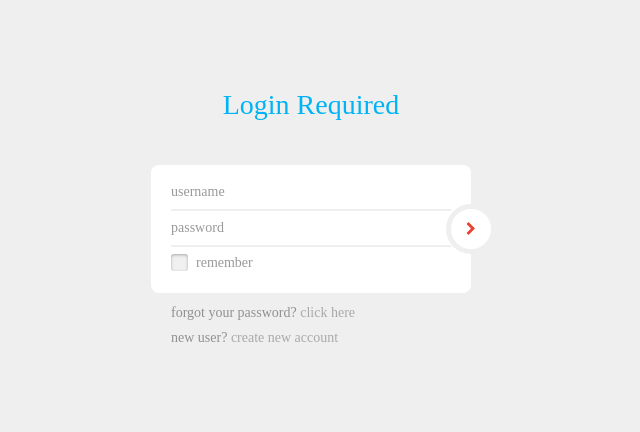
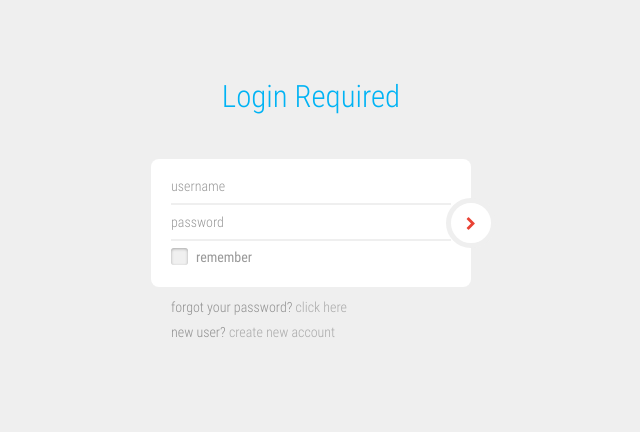
Before and after one commit to sagar767/inventory, a PHP site: page /login in a window 1280 px wide. Shown: the top 432 px of the page, without its empty margins (329-969 px from the left). Run offline with PHP 8.4, Linux system fonts and the light colour scheme.

```diff
--- a/css/login.css
+++ b/css/login.css
@@ -22,7 +22,9 @@
 html, body {
 	background: #efefef;
 	padding: 10px;
-	font-family: 'Varela Round';
+	font-family: 'Roboto Condensed' !important;
+    font-style: normal;
+    font-weight: 300;
 }
 /*=== 2. Anchor Link ===*/
 a {
@@ -277,9 +279,8 @@ label:after, [type="radio"]:checked + label:after {
 /*=== 9. Misc ===*/
 .logo {
 	padding: 15px 0;
-	font-size: 2em;
+	font-size: 2.2em;
 	color: #00B3F4;
-	font-weight: normal;
 	text-align: center;
 }
 label {
--- /dev/null
+++ b/css/roboto-condensed.css
@@ -0,0 +1,112 @@
+/* cyrillic-ext */
+@font-face {
+  font-family: 'Roboto Condensed';
+  font-style: normal;
+  font-weight: 300;
+  src: local('Roboto Condensed Light'), local('RobotoCondensed-Light'), url(https://fonts.gstatic.com/s/robotocondensed/v13/b9QBgL0iMZfDSpmcXcE8nE8xhg-WlD4iG4AP-V7QxYA.woff2) format('woff2');
+  unicode-range: U+0460-052F, U+20B4, U+2DE0-2DFF, U+A640-A69F;
+}
+/* cyrillic */
+@font-face {
+  font-family: 'Roboto Condensed';
+  font-style: normal;
+  font-weight: 300;
+  src: local('Roboto Condensed Light'), local('RobotoCondensed-Light'), url(https://fonts.gstatic.com/s/robotocondensed/v13/b9QBgL0iMZfDSpmcXcE8nN_eC2PfU-cUGGN7U-FIfKc.woff2) format('woff2');
+  unicode-range: U+0400-045F, U+0490-0491, U+04B0-04B1, U+2116;
+}
+/* greek-ext */
+@font-face {
+  font-family: 'Roboto Condensed';
+  font-style: normal;
+  font-weight: 300;
+  src: local('Roboto Condensed Light'), local('RobotoCondensed-Light'), url(https://fonts.gstatic.com/s/robotocondensed/v13/b9QBgL0iMZfDSpmcXcE8nLvM2QJLsjx6Keu1D2MYodo.woff2) format('woff2');
+  unicode-range: U+1F00-1FFF;
+}
+/* greek */
+@font-face {
+  font-family: 'Roboto Condensed';
+  font-style: normal;
+  font-weight: 300;
+  src: local('Roboto Condensed Light'), local('RobotoCondensed-Light'), url(https://fonts.gstatic.com/s/robotocondensed/v13/b9QBgL0iMZfDSpmcXcE8nNd5cRMOq5PeG3VabknWPxo.woff2) format('woff2');
+  unicode-range: U+0370-03FF;
+}
+/* vietnamese */
+@font-face {
+  font-family: 'Roboto Condensed';
+  font-style: normal;
+  font-weight: 300;
+  src: local('Roboto Condensed Light'), local('RobotoCondensed-Light'), url(https://fonts.gstatic.com/s/robotocondensed/v13/b9QBgL0iMZfDSpmcXcE8nLpX8dGXLalyu5OokvgDQcs.woff2) format('woff2');
+  unicode-range: U+0102-0103, U+1EA0-1EF1, U+20AB;
+}
+/* latin-ext */
+@font-face {
+  font-family: 'Roboto Condensed';
+  font-style: normal;
+  font-weight: 300;
+  src: local('Roboto Condensed Light'), local('RobotoCondensed-Light'), url(https://fonts.gstatic.com/s/robotocondensed/v13/b9QBgL0iMZfDSpmcXcE8nPVFL0ofnRu5Y2lP-UpEUGU.woff2) format('woff2');
+  unicode-range: U+0100-024F, U+1E00-1EFF, U+20A0-20AB, U+20AD-20CF, U+2C60-2C7F, U+A720-A7FF;
+}
+/* latin */
+@font-face {
+  font-family: 'Roboto Condensed';
+  font-style: normal;
+  font-weight: 300;
+  src: local('Roboto Condensed Light'), local('RobotoCondensed-Light'), url(https://fonts.gstatic.com/s/robotocondensed/v13/b9QBgL0iMZfDSpmcXcE8nBBQ_Gf4FfI8J4SYljBAylk.woff2) format('woff2');
+  unicode-range: U+0000-00FF, U+0131, U+0152-0153, U+02C6, U+02DA, U+02DC, U+2000-206F, U+2074, U+20AC, U+2212, U+2215, U+E0FF, U+EFFD, U+F000;
+}
+/* cyrillic-ext */
+@font-face {
+  font-family: 'Roboto Condensed';
+  font-style: normal;
+  font-weight: 400;
+  src: local('Roboto Condensed'), local('RobotoCondensed-Regular'), url(https://fonts.gstatic.com/s/robotocondensed/v13/Zd2E9abXLFGSr9G3YK2MsDrvev4WAjW489CRDHIkJ90.woff2) format('woff2');
+  unicode-range: U+0460-052F, U+20B4, U+2DE0-2DFF, U+A640-A69F;
+}
+/* cyrillic */
+@font-face {
+  font-family: 'Roboto Condensed';
+  font-style: normal;
+  font-weight: 400;
+  src: local('Roboto Condensed'), local('RobotoCondensed-Regular'), url(https://fonts.gstatic.com/s/robotocondensed/v13/Zd2E9abXLFGSr9G3YK2MsCGXDOnx9ptx3UTSPTrfsgk.woff2) format('woff2');
+  unicode-range: U+0400-045F, U+0490-0491, U+04B0-04B1, U+2116;
+}
+/* greek-ext */
+@font-face {
+  font-family: 'Roboto Condensed';
+  font-style: normal;
+  font-weight: 400;
+  src: local('Roboto Condensed'), local('RobotoCondensed-Regular'), url(https://fonts.gstatic.com/s/robotocondensed/v13/Zd2E9abXLFGSr9G3YK2MsAZ98xO_Wnt-JIem4AuLGfs.woff2) format('woff2');
+  unicode-range: U+1F00-1FFF;
+}
+/* greek */
+@font-face {
+  font-family: 'Roboto Condensed';
+  font-style: normal;
+  font-weight: 400;
+  src: local('Roboto Condensed'), local('RobotoCondensed-Regular'), url(https://fonts.gstatic.com/s/robotocondensed/v13/Zd2E9abXLFGSr9G3YK2MsE1G989qbVg6RT5ly5jB8V8.woff2) format('woff2');
+  unicode-range: U+0370-03FF;
+}
+/* vietnamese */
+@font-face {
+  font-family: 'Roboto Condensed';
+  font-style: normal;
+  font-weight: 400;
+  src: local('Roboto Condensed'), local('RobotoCondensed-Regular'), url(https://fonts.gstatic.com/s/robotocondensed/v13/Zd2E9abXLFGSr9G3YK2MsJ84zb0nVte6liF9gGtpo1Y.woff2) format('woff2');
+  unicode-range: U+0102-0103, U+1EA0-1EF1, U+20AB;
+}
+/* latin-ext */
+@font-face {
+  font-family: 'Roboto Condensed';
+  font-style: normal;
+  font-weight: 400;
+  src: local('Roboto Condensed'), local('RobotoCondensed-Regular'), url(https://fonts.gstatic.com/s/robotocondensed/v13/Zd2E9abXLFGSr9G3YK2MsD86pq2NkPzVgw_9lpT6RGI.woff2) format('woff2');
+  unicode-range: U+0100-024F, U+1E00-1EFF, U+20A0-20AB, U+20AD-20CF, U+2C60-2C7F, U+A720-A7FF;
+}
+/* latin */
+@font-face {
+  font-family: 'Roboto Condensed';
+  font-style: normal;
+  font-weight: 400;
+  src: local('Roboto Condensed'), local('RobotoCondensed-Regular'), url(https://fonts.gstatic.com/s/robotocondensed/v13/Zd2E9abXLFGSr9G3YK2MsDAdhzWOYhqHvOZMRGaEyPo.woff2) format('woff2');
+  unicode-range: U+0000-00FF, U+0131, U+0152-0153, U+02C6, U+02DA, U+02DC, U+2000-206F, U+2074, U+20AC, U+2212, U+2215, U+E0FF, U+EFFD, U+F000;
+}
--- a/css/style.css
+++ b/css/style.css
@@ -1,3 +1,10 @@
+body{
+	margin:0;
+	padding:0;
+	font-family: 'Roboto Condensed' !important;
+    font-style: normal;
+    font-weight: 300;
+}
 .navbar-static-top {
 	margin-bottom: 20px;
 }
--- a/login.php
+++ b/login.php
@@ -7,6 +7,7 @@
 		<meta name="viewport" content="width=device-width, initial-scale=1, maximum-scale=1">
 
 	<!-- All the files that are required -->
+	<link rel="stylesheet" type="text/css" href="css/roboto-condensed.css">
 	<link rel="stylesheet" type="text/css" href="css/bootstrap.min.css">
 	<link rel="stylesheet" type="text/css" href="css/font-awesome.min.css">
 	<link rel="stylesheet" type="text/css" href="css/login.css">
--- a/sites/layout/header.php
+++ b/sites/layout/header.php
@@ -7,6 +7,7 @@
 		<meta name="viewport" content="width=device-width, initial-scale=1, maximum-scale=1">
 
 	<!-- All the files that are required -->
+	<link rel="stylesheet" type="text/css" href="../css/roboto-condensed.css">
 	<link rel="stylesheet" type="text/css" href="../css/bootstrap.min.css">
 	<link rel="stylesheet" type="text/css" href="../css/font-awesome.min.css">
 	<link rel="stylesheet" type="text/css" href="../css/style.css">
--- a/sites/layout/sidebar-nav.php
+++ b/sites/layout/sidebar-nav.php
@@ -7,7 +7,7 @@
       	<li><a href="home"><i class="glyphicon glyphicon-dashboard"></i> Dashboard</a></li>
         <li><a href="javascript:;"><i class="glyphicon glyphicon-list-alt"></i> View Reports</a></li>
         <li><a href="javascript:;"><i class="glyphicon glyphicon-user"></i> View Delears</a></li>
-        <li><a href="javascript:;"><i class="glyphicon glyphicon-barcode"></i> VIew Products</a></li>
+        <li><a href="view-products"><i class="glyphicon glyphicon-barcode"></i> VIew Products</a></li>
       </ul>
 
       <hr>
--- a/sites/new-product.php
+++ b/sites/new-product.php
@@ -72,7 +72,7 @@ include "db-fetch/query.php"
 											<div class="form-group">
 												<label class="control-label">Product Category</label>
 												<select class="form-control" name="product_category">
-													<option value="Home Appliance">Home Appliance</option>
+													<option value="Home Appliances">Home Appliances</option>
 													<option value="Mobile">Mobile</option>
 													<option value="Grocery">Grocery</option>
 												</select>
```
Also changed, not shown: other parts of css/style.css (+51 -0 lines), sites/db-fetch/query.php (+9 -2 lines), sites/view-products.php (added, +62 -0 lines), images/bg-black.png (added).
